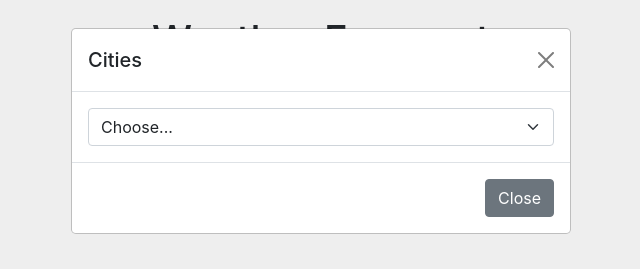
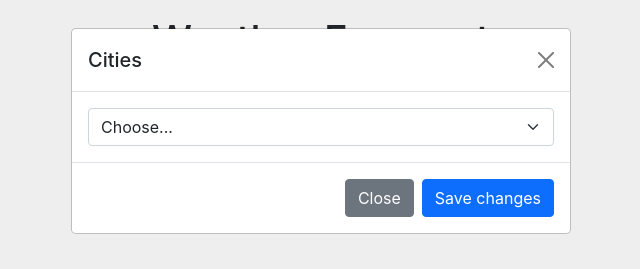
Before and after one commit to imyakin/weatherforecast, a React (Create React App) app: page / in a window 1280 px wide. Both pictures are taken after a click on the button "Change the city". Shown: the top 269 px of the page, without its empty margins (319-959 px from the left). Built offline with nearby package versions, Linux system fonts and the light colour scheme; no server answers.

Commit message:
save changes button added

```diff
--- a/src/App.tsx
+++ b/src/App.tsx
@@ -1,5 +1,5 @@
 import axios from 'axios';
-import React, { ReactEventHandler, useEffect, useState } from 'react';
+import React, { ReactEventHandler, useEffect, useRef, useState } from 'react';
 import './App.css';
 import Filter from './components/Filter/Filter';
 import Forecast from './components/Forecast/Forecast';
@@ -14,6 +14,8 @@ function App() {
   const [isOpenModel, setIsOpenModal] = useState(false)
   const [city, setCity] = useState('Yerevan,AR')
 
+  const cityRef = useRef('')
+  console.log(cityRef)
   useEffect(() => {
     const getData = async () => {
       const url = `https://weather.visualcrossing.com/VisualCrossingWebServices/rest/services/timeline/${city}?key=EF7TBU9J5UWC9VYETJV7N55UG`
@@ -38,10 +40,16 @@ function App() {
 
   }
   const cityHandler = (e: React.ChangeEvent<HTMLSelectElement>) => {
-    setCity(e.target.value)
+    cityRef.current = e.target.value
+    console.log(cityRef)
   }
   const changeHandler = (e: React.ChangeEvent<HTMLInputElement>) => {
     setFilter(e.target.value)
+  }
+
+  const saveChanges = () => {
+    setCity(cityRef.current)
+    closeModal()
   }
 
   let filteredDays = filtered(filter)
@@ -49,7 +57,7 @@ function App() {
   return (
     <div className="App mt-3">
       <Header openModal={openModal} city={city}/>
-      {isOpenModel && <Modal closeModal={closeModal} cityHandler={cityHandler}/>}
+      {isOpenModel && <Modal closeModal={closeModal} cityHandler={cityHandler} saveChanges={saveChanges}/>}
       <Filter filter={filter} onChange={changeHandler}/>
       <Forecast wdata={filteredDays}/>
     </div>
--- a/src/components/Modal/Modal.tsx
+++ b/src/components/Modal/Modal.tsx
@@ -3,9 +3,10 @@ import React from 'react'
 interface ModalProps{
     closeModal: () => void;
     cityHandler: (e: React.ChangeEvent<HTMLSelectElement>) => void;
+    saveChanges: () => void;
 }
 
-const Modal: React.FC<ModalProps> = ({closeModal, cityHandler}) => {
+const Modal: React.FC<ModalProps> = ({closeModal, cityHandler, saveChanges}) => {
   return (
     <div className="modal" style={{display: "block"}}>
         <div className="modal-dialog">
@@ -25,6 +26,7 @@ const Modal: React.FC<ModalProps> = ({closeModal, cityHandler}) => {
             </div>
             <div className="modal-footer">
                 <button onClick={closeModal} type="button" className="btn btn-secondary" data-bs-dismiss="modal">Close</button>
+                <button onClick={saveChanges} type="button" className="btn btn-primary">Save changes</button>
             </div>
             </div>
         </div>
```
